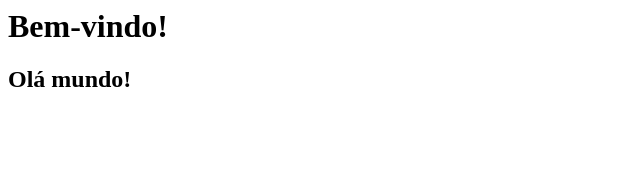
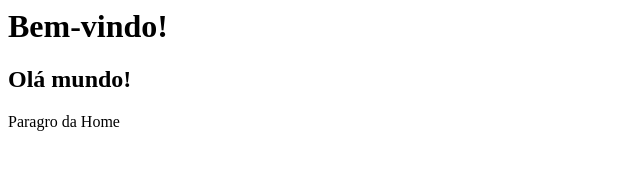
Before and after one commit to victor-dias1/curso-github, a plain HTML site: page index.html in a window 1280 px wide. Shown: the whole page, without its empty margins (0-640 px from the left). Drawn offline with Linux system fonts and the light colour scheme.

Commit message:
Criando novas funcionalidades home

```diff
--- a/index.html
+++ b/index.html
@@ -1,2 +1,3 @@
 <h1>Bem-vindo!</h1>
 <h2>Olá mundo!</h2>
+<p>Paragro da Home</p>
```
Also changed, not shown: empresa.txt, feature.txt (added).
